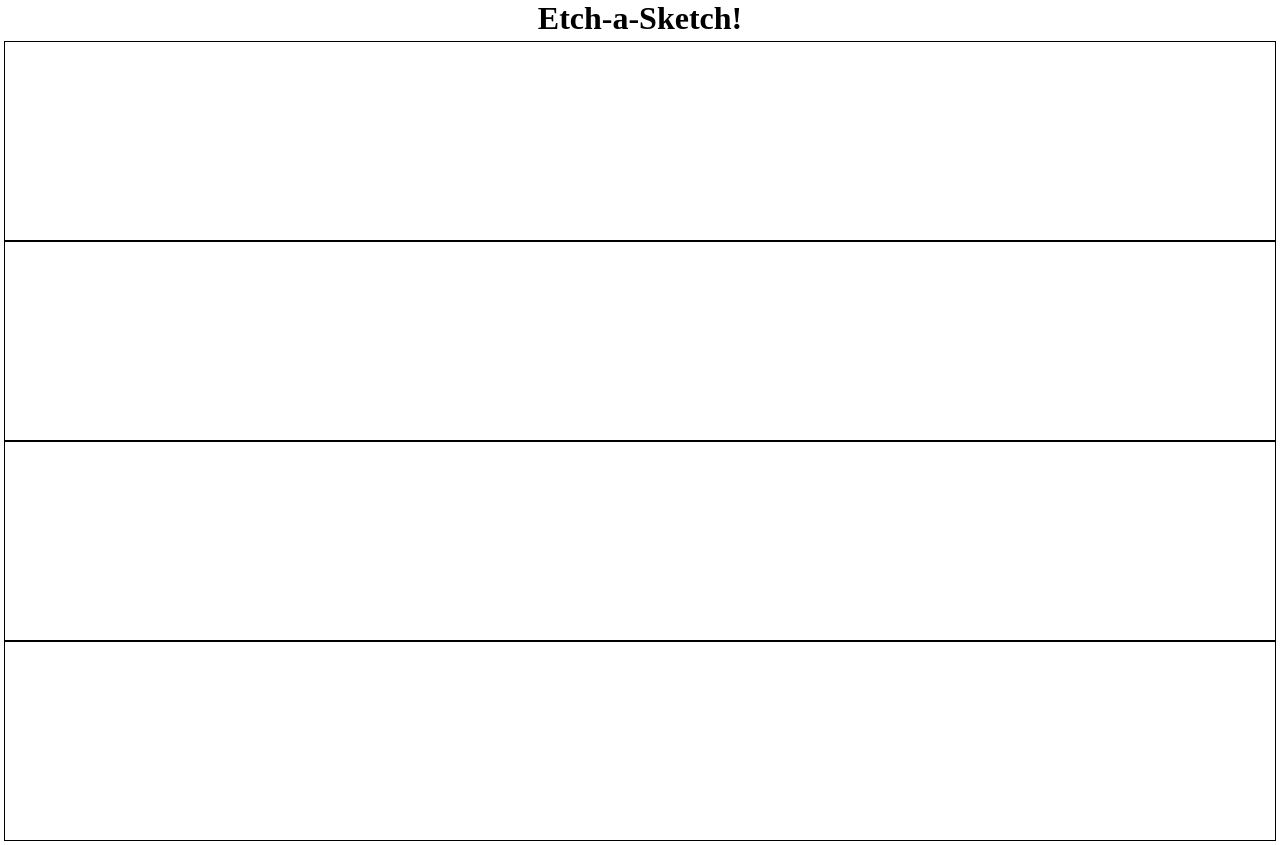
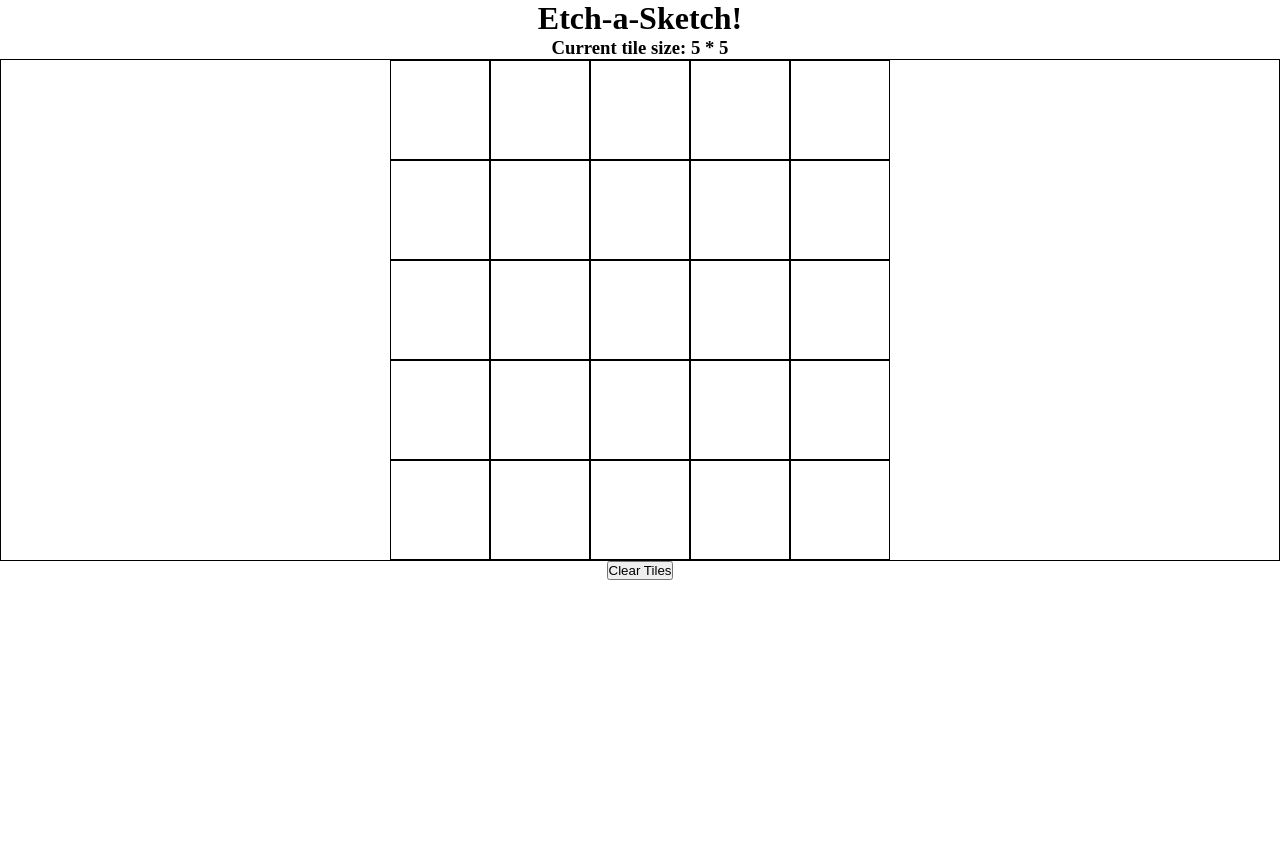
Before and after one commit to jimmyausti/Etch-a-Sketch-Odin, a plain HTML site: page index.html in a window 1280 px wide. After the commit the page ends 800 px from the top, so only its background shows below. Drawn offline with Linux system fonts and the light colour scheme.

Commit message:
Publish version 0.0.2 of Odinproject Etch-a-Sketch
Commit code for the basic version of the Etch-a-Sketch project. As of
now, players can manually input the tile size in to the code, and if it
is an square number, the appropriate number of tiles will show on the
computer. Currently, when the user hovers over the tiles, the CSS backgr
ound property changes to blue. Also added a clear button to reset the
game. Looking into a drag and hover effect for the tiles, as well as
a GUI input into the number of tiles as well as a color picker option.

```diff
--- a/app.js
+++ b/app.js
@@ -2,29 +2,48 @@ console.log('hello world');
 
 const container = document.getElementById('container');
 
-let divNumber = 16;
+const divNumber = 25;
+const tileNumber = (divNumber) => {
+    if (Number.isInteger(Math.sqrt(divNumber)))  {
+        return (divNumber / Math.sqrt(divNumber))
+    } return 'ERROR';
+}
 console.log(Number.isInteger(Math.sqrt(divNumber)));
-const tileType = (divNumber) => {
-    if (Number.isInteger(Math.sqrt(divNumber))) {
-        return divNumber / Math.sqrt(divNumber)
-    } else {
-        console.log('the number is not an integer')
-    }
-}
-
-console.log(tileType(divNumber))
+console.log(tileNumber(divNumber))
 
 
 
-for (let i = 0; i < tileType(divNumber); i++) {
-    const row = document.createElement('div');
-    row.classList.add('row')
-    container.appendChild(row);
+
+container.style.cssText = `display: grid; grid-template-rows: repeat(${tileNumber(divNumber)}, 100px); grid-template-columns: repeat(${tileNumber(divNumber)}, 100px); justify-content: center;`
+
+const clearButton = document.createElement('button');
+clearButton.innerText = 'Clear Tiles'
+clearButton.style.cssText = 'Margin: auto; '
+
+for (let i = 0; i < (divNumber); i++) {
+    if (Number.isInteger(Math.sqrt(divNumber))) {
+        const tile = document.createElement('div');
+        tile.classList.add('tile')
+        tile.style.cssText = 'justify-self: 100%; align-self: 100%;'
+        tile.style.cssText = 'border: 1px solid black'
+        // tile.innerText = 'Tile #' + Number(i + 1);
+        container.appendChild(tile);
+        tile.addEventListener("mouseover", () => tile.style.cssText = 'background-color: blue;')
+        clearButton.addEventListener('click', () => tile.style.cssText = 'background-color: white; border: 1px solid black;')
+
+
+    } else {
+        container.innerText = "You didn't input a square number!"
+    }
 
 }
 
-for (let j = 0; j < tileType(divNumber); i++) {
-    const tile = document.createElement('div');
-    tile.classList.add('tile')
-    row.appendChild(tile)
-}
+const tileInfo = document.querySelector('#tileinfo');
+tileInfo.innerText = `Current tile size: ${tileNumber(divNumber)} * ${tileNumber(divNumber)}`
+
+
+const main = document.getElementById('main')
+
+
+
+main.appendChild(clearButton);
--- a/index.html
+++ b/index.html
@@ -1,5 +1,5 @@
 <!DOCTYPE html>
-<html>
+<html lang="en">
     <head>
         <meta charset="UTF-8">
         <title>Etch-a-Sketch!</title>
@@ -8,7 +8,8 @@
     </head>
     <body>
         <h1>Etch-a-Sketch!</h1>
-        <main>
+        <main id="main">
+            <h3 id="tileinfo"></h3>
             <div id="container">
 
             </div>
--- a/style.css
+++ b/style.css
@@ -10,26 +10,16 @@ html {
     box-sizing: inherit;
   }
 
-h1 {
+h1, h3 {
     text-align: center;
 }
 
 
 #container {
-    padding: 4px;
+    border: 1px solid black;
+}
+
+#main {
     display: flex;
     flex-direction: column;
-    justify-content: center;
-    align-items: center;
 }
-
-.row {
-    border: 0.5px solid black;
-    height: 200px;
-    width: 100%;
-}
-
-.tile {
-    border: 0.5px solid black;
-
-}
```
